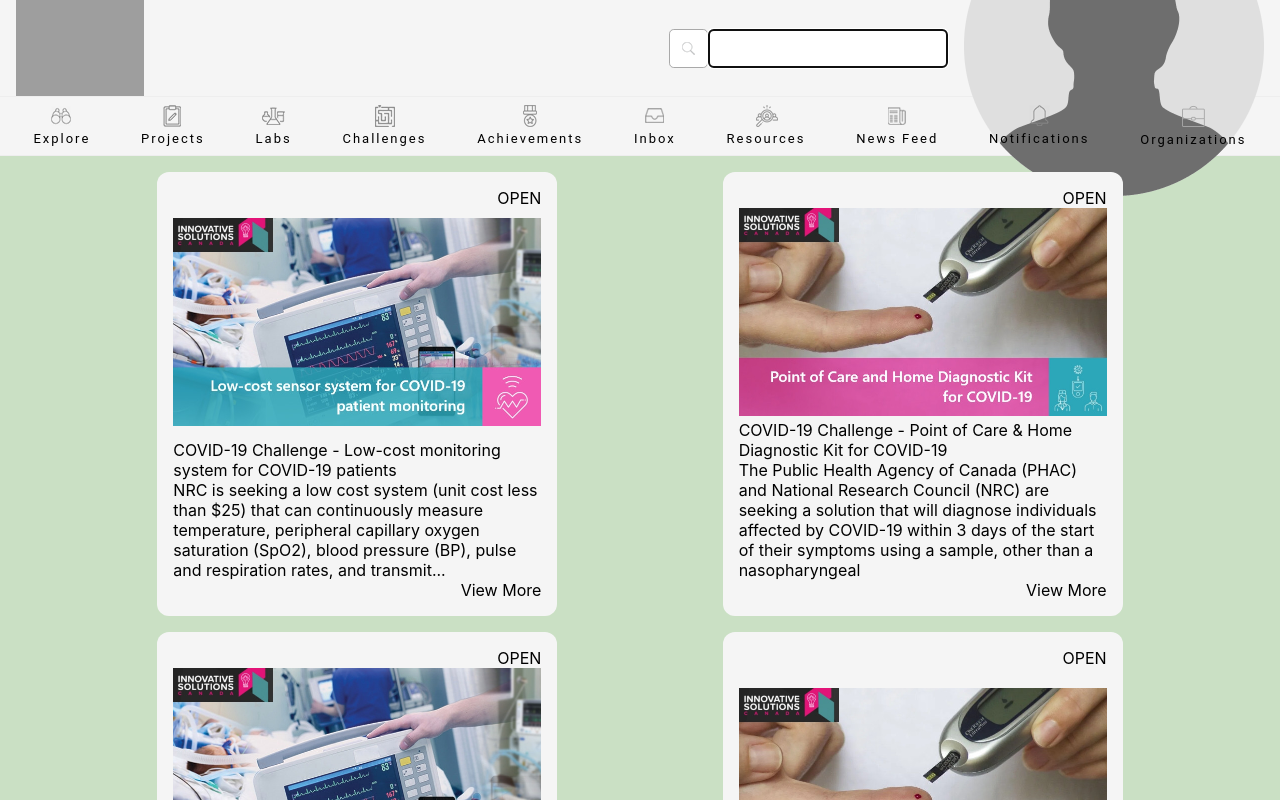
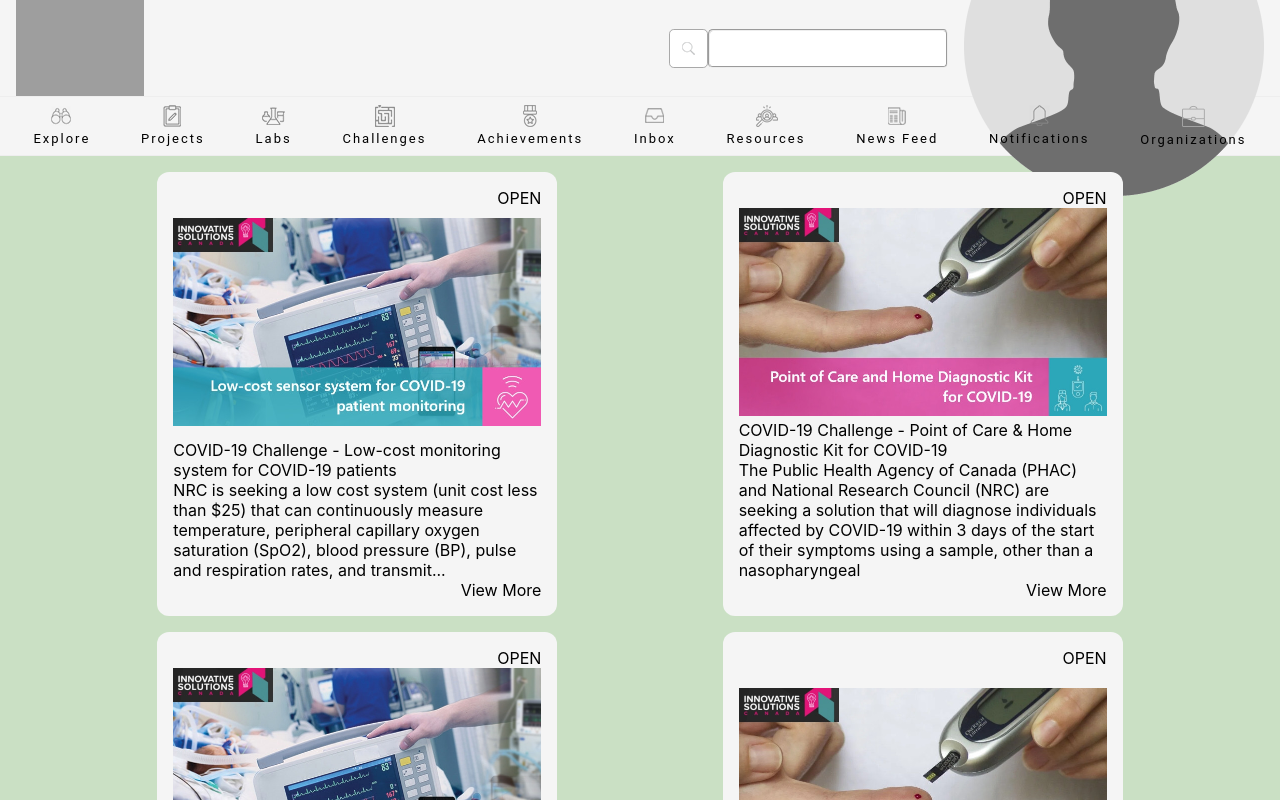
Before and after one commit to haphamo/Prepr_Front_End_Dev_Work_Challenge, a React (Create React App) app: page / in a window 1280 px wide. Shown: the top 800 px of the page. Built offline with nearby package versions, Linux system fonts and the light colour scheme; grey boxes are pictures that could not be loaded.

Commit message:
set search input autoFocus to false, and added box border when card is hovered over

```diff
--- a/src/components/Card.css
+++ b/src/components/Card.css
@@ -16,6 +16,10 @@
   background-color: whitesmoke;
 }
 
+.card:hover {
+  box-shadow: 0em 0em 0.3em 0.2em rgb(40, 80, 55);
+}
+
 #challenge-photo {
   width: 100%;
 }
--- a/src/components/Card.js
+++ b/src/components/Card.js
@@ -9,7 +9,7 @@
   return(
     <div className="section">
 
-      <div className="card" >
+      <div className="card" id="card-section">
         <div className="status"> OPEN </div>
         <div className="img-section">
           <img id="challenge-photo" alt="img-preview" src={c1}></img>
--- a/src/components/Header.js
+++ b/src/components/Header.js
@@ -14,7 +14,7 @@
       <div className="search">
         <img id="search-icon" alt="search-icon" src={searchIcon}></img>
         <form>
-          <input id="search-input" type="search" autoFocus></input>
+          <input id="search-input" type="search" autoFocus={false}></input>
         </form>
       </div>
       <div className="profile">
```
